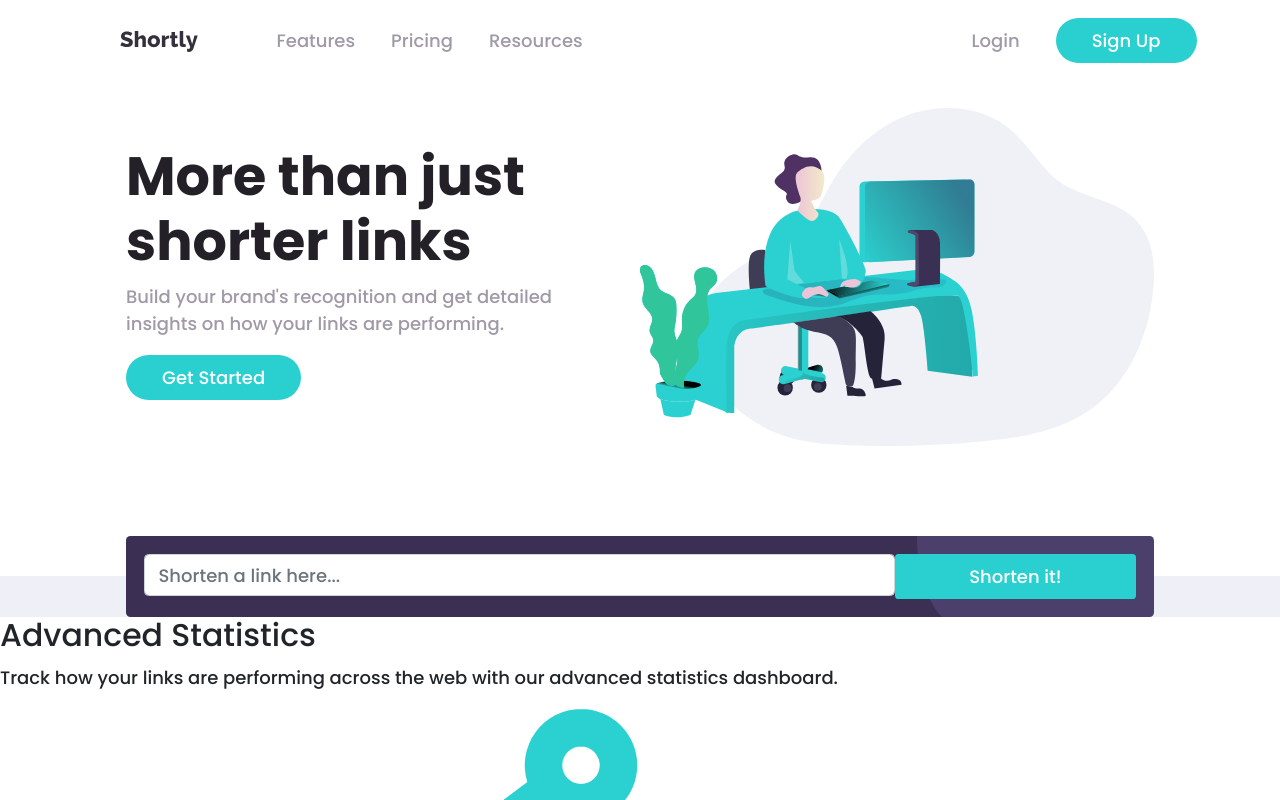
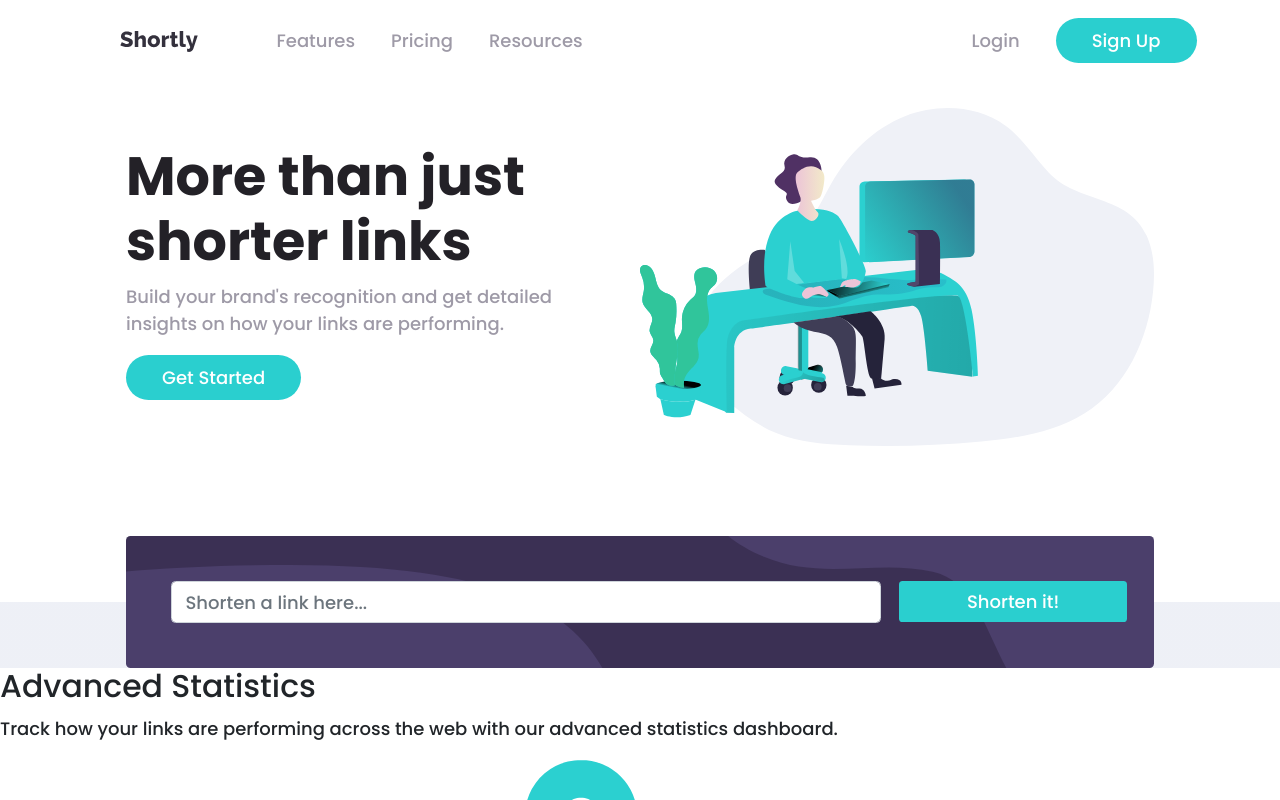
Before and after one commit to ZeenatLawal/Shortly, a React (Create React App) app: page / in a window 1280 px wide. Shown: the top 800 px of the page. Built offline with nearby package versions, Linux system fonts and the light colour scheme.

Commit message:
Style InputUrl section for desktop

```diff
--- a/src/styles/InputUrl.css
+++ b/src/styles/InputUrl.css
@@ -17,3 +17,19 @@
   border: none;
   color: white;
 }
+
+.shorten:hover {
+  background-color: var(--light-cyan);
+}
+
+@media screen and (min-width: 1024px) {
+  .input-section {
+    background-image: url('../images/bg-shorten-desktop.svg');
+    padding: 2.5rem;
+  }
+
+  .shorten {
+    margin-left: 1rem;
+    padding: 0.4rem 0.5rem;
+  }
+}
```
